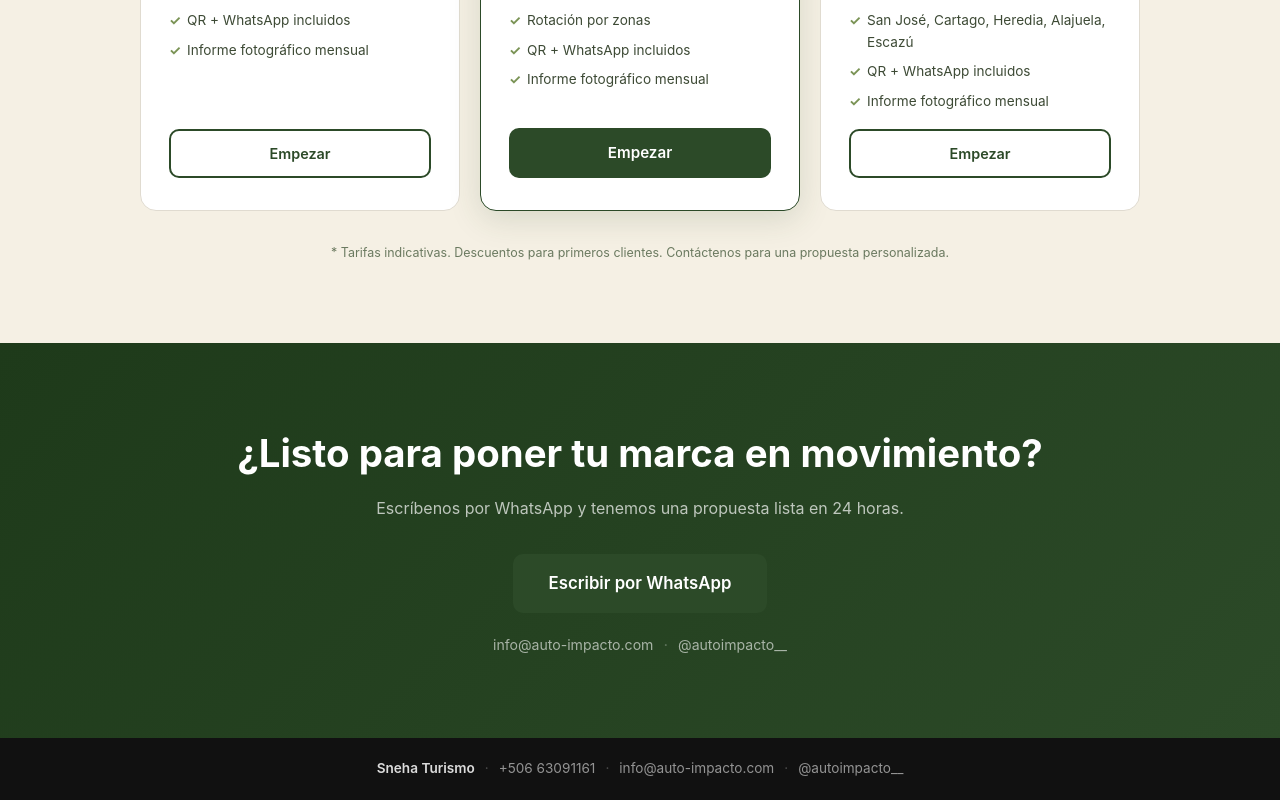
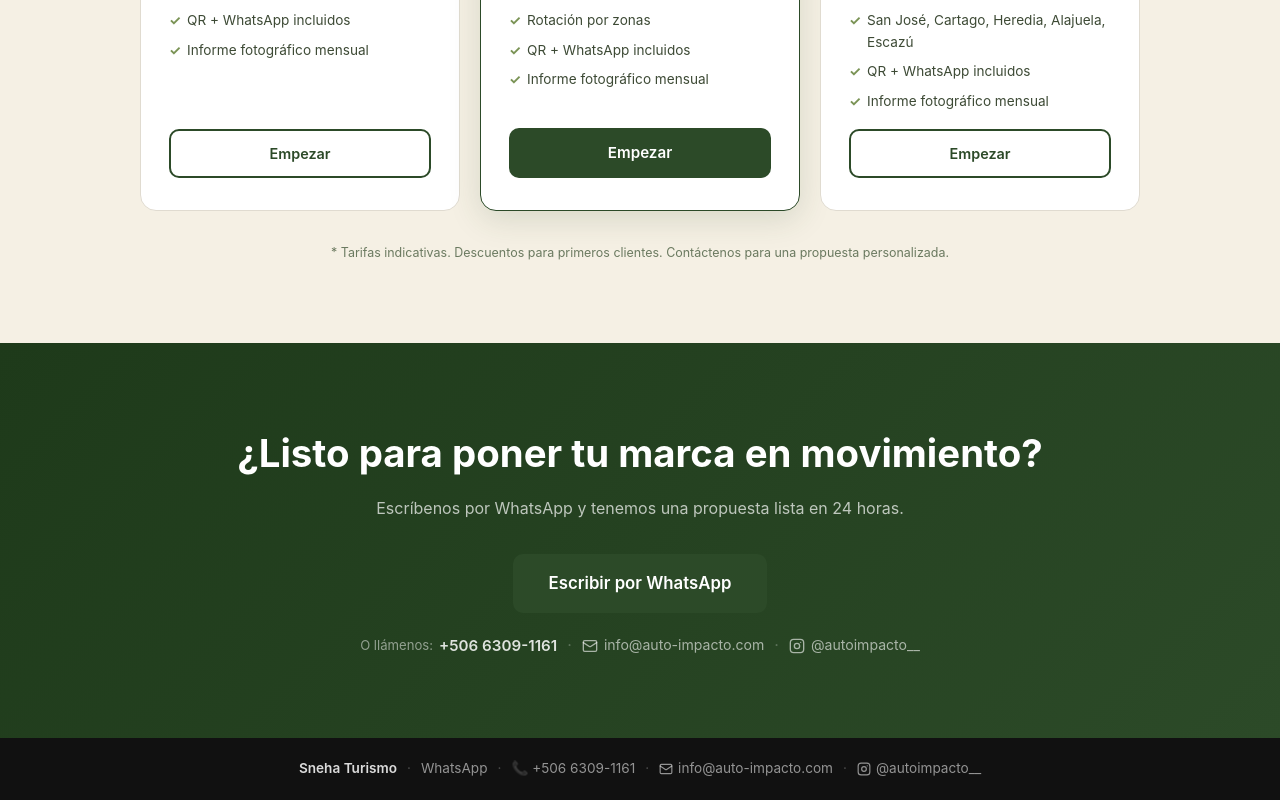
Before and after one commit to snehac2205/autoimpacto, a React (Vite) app: page / in a window 1280 px wide. Shown: the part 4257-5057 px from the top of the page. Built offline with nearby package versions, Linux system fonts and the light colour scheme.

Commit message:
Add fleet section, contact icons, language fixes

```diff
--- a/src/App.jsx
+++ b/src/App.jsx
@@ -23,7 +23,7 @@ export default function App() {
           <button className="lang-btn" onClick={() => setLang(lang === 'es' ? 'en' : 'es')}>
             {lang === 'es' ? 'EN' : 'ES'}
           </button>
-          <a href={wa} className="nav-cta" target="_blank" rel="noreferrer">
+          <a href="#contact" className="nav-cta">
             {es ? 'Contáctanos' : 'Contact us'}
           </a>
         </div>
@@ -184,7 +184,7 @@ export default function App() {
             <p className="section-sub">
               {es
                 ? 'Cada pasajero sentado, sin a dónde más mirar. Tu marca frente a sus ojos todo el viaje.'
-                : 'Every passenger seated, with nowhere else to look. Your brand in front of them the whole ride.'}
+                : 'Every passenger seated, fully present for 15–30 minutes. Your brand in front of them the whole ride.'}
             </p>
           </div>
           <div className="interior-photos">
@@ -233,7 +233,7 @@ export default function App() {
           <div className="pricing-cards">
             <div className="pcard">
               <h3>{es ? 'Por auto' : 'Per car'}</h3>
-              <div className="pcard-price">₡50,000<span>/sem</span></div>
+              <div className="pcard-price">₡50,000<span>{es ? '/sem' : '/wk'}</span></div>
               <p>{es ? 'Ideal para probar el canal con 1 vehículo.' : 'Ideal for testing the channel with 1 vehicle.'}</p>
               <ul>
                 <li>{es ? '2 stickers + parachoques' : '2 stickers + bumper'}</li>
@@ -247,7 +247,7 @@ export default function App() {
             <div className="pcard pcard-featured">
               <span className="pcard-badge">{es ? 'Más popular' : 'Most popular'}</span>
               <h3>{es ? 'Paquete 4 autos' : '4-car package'}</h3>
-              <div className="pcard-price">₡170,000<span>/sem</span></div>
+              <div className="pcard-price">₡170,000<span>{es ? '/sem' : '/wk'}</span></div>
               <p>{es ? '15% de descuento — mayor cobertura en la GAM.' : '15% discount — wider coverage across the GAM.'}</p>
               <ul>
                 <li>{es ? '4 vehículos cubiertos' : '4 vehicles covered'}</li>
@@ -261,7 +261,7 @@ export default function App() {
             </div>
             <div className="pcard">
               <h3>{es ? 'Flota completa' : 'Full fleet'}</h3>
-              <div className="pcard-price">₡320,000<span>/sem</span></div>
+              <div className="pcard-price">₡320,000<span>{es ? '/sem' : '/wk'}</span></div>
               <p>{es ? 'Máxima visibilidad — los 8 vehículos en circulación.' : 'Maximum visibility — all 8 vehicles on the road.'}</p>
               <ul>
                 <li>{es ? '8 vehículos cubiertos' : '8 vehicles covered'}</li>
@@ -283,7 +283,7 @@ export default function App() {
       </section>
 
       {/* ── CTA BANNER ── */}
-      <section className="cta-banner">
+      <section id="contact" className="cta-banner">
         <div className="container">
           <h2>{es ? '¿Listo para poner tu marca en movimiento?' : 'Ready to put your brand on the move?'}</h2>
           <p>{es ? 'Escríbenos por WhatsApp y tenemos una propuesta lista en 24 horas.' : 'Message us on WhatsApp and we\'ll have a proposal ready in 24 hours.'}</p>
@@ -291,9 +291,20 @@ export default function App() {
             {es ? 'Escribir por WhatsApp' : 'Message on WhatsApp'}
           </a>
           <div className="cta-contacts">
-            <a href="mailto:info@auto-impacto.com">info@auto-impacto.com</a>
+            <a href="tel:+50663091161" className="cta-phone">
+              <span className="cta-phone-label">{es ? 'O llámenos:' : 'Or call us:'}</span>
+              +506 6309-1161
+            </a>
             <span className="footer-sep">·</span>
-            <a href="https://www.instagram.com/autoimpacto__" target="_blank" rel="noreferrer">@autoimpacto__</a>
+            <a href="mailto:info@auto-impacto.com" className="cta-icon-link">
+              <svg width="16" height="16" viewBox="0 0 24 24" fill="none" stroke="currentColor" strokeWidth="2" strokeLinecap="round" strokeLinejoin="round"><rect x="2" y="4" width="20" height="16" rx="2"/><path d="m22 7-8.97 5.7a1.94 1.94 0 0 1-2.06 0L2 7"/></svg>
+              info@auto-impacto.com
+            </a>
+            <span className="footer-sep">·</span>
+            <a href="https://www.instagram.com/autoimpacto__" target="_blank" rel="noreferrer" className="cta-icon-link">
+              <svg width="16" height="16" viewBox="0 0 24 24" fill="none" stroke="currentColor" strokeWidth="2" strokeLinecap="round" strokeLinejoin="round"><rect x="2" y="2" width="20" height="20" rx="5" ry="5"/><circle cx="12" cy="12" r="4"/><circle cx="17.5" cy="6.5" r="1" fill="currentColor" stroke="none"/></svg>
+              @autoimpacto__
+            </a>
           </div>
         </div>
       </section>
@@ -302,11 +313,19 @@ export default function App() {
       <footer className="footer">
         <span className="footer-brand">Sneha Turismo</span>
         <span className="footer-sep">·</span>
-        <a href={wa} target="_blank" rel="noreferrer">+506 63091161</a>
+        <a href={wa} target="_blank" rel="noreferrer">WhatsApp</a>
         <span className="footer-sep">·</span>
-        <a href="mailto:info@auto-impacto.com">info@auto-impacto.com</a>
+        <a href="tel:+50663091161">📞 +506 6309-1161</a>
         <span className="footer-sep">·</span>
-        <a href="https://www.instagram.com/autoimpacto__" target="_blank" rel="noreferrer">@autoimpacto__</a>
+        <a href="mailto:info@auto-impacto.com" className="footer-icon-link">
+          <svg width="14" height="14" viewBox="0 0 24 24" fill="none" stroke="currentColor" strokeWidth="2" strokeLinecap="round" strokeLinejoin="round"><rect x="2" y="4" width="20" height="16" rx="2"/><path d="m22 7-8.97 5.7a1.94 1.94 0 0 1-2.06 0L2 7"/></svg>
+          info@auto-impacto.com
+        </a>
+        <span className="footer-sep">·</span>
+        <a href="https://www.instagram.com/autoimpacto__" target="_blank" rel="noreferrer" className="footer-icon-link">
+          <svg width="14" height="14" viewBox="0 0 24 24" fill="none" stroke="currentColor" strokeWidth="2" strokeLinecap="round" strokeLinejoin="round"><rect x="2" y="2" width="20" height="20" rx="5" ry="5"/><circle cx="12" cy="12" r="4"/><circle cx="17.5" cy="6.5" r="1" fill="currentColor" stroke="none"/></svg>
+          @autoimpacto__
+        </a>
       </footer>
 
     </div>
--- a/src/style.css
+++ b/src/style.css
@@ -593,6 +593,29 @@ body { background: var(--white); color: var(--text); line-height: 1.6; }
   transition: color 0.2s;
 }
 .cta-contacts a:hover { color: #fff; }
+.cta-icon-link {
+  display: inline-flex;
+  align-items: center;
+  gap: 6px;
+}
+.footer-icon-link {
+  display: inline-flex;
+  align-items: center;
+  gap: 5px;
+}
+.cta-phone {
+  display: flex;
+  align-items: center;
+  gap: 6px;
+  font-size: 0.95rem !important;
+  color: rgba(255,255,255,0.85) !important;
+  font-weight: 600;
+}
+.cta-phone-label {
+  font-weight: 400;
+  font-size: 0.82rem;
+  color: rgba(255,255,255,0.5);
+}
 
 /* ── FOOTER ── */
 .footer {
```
